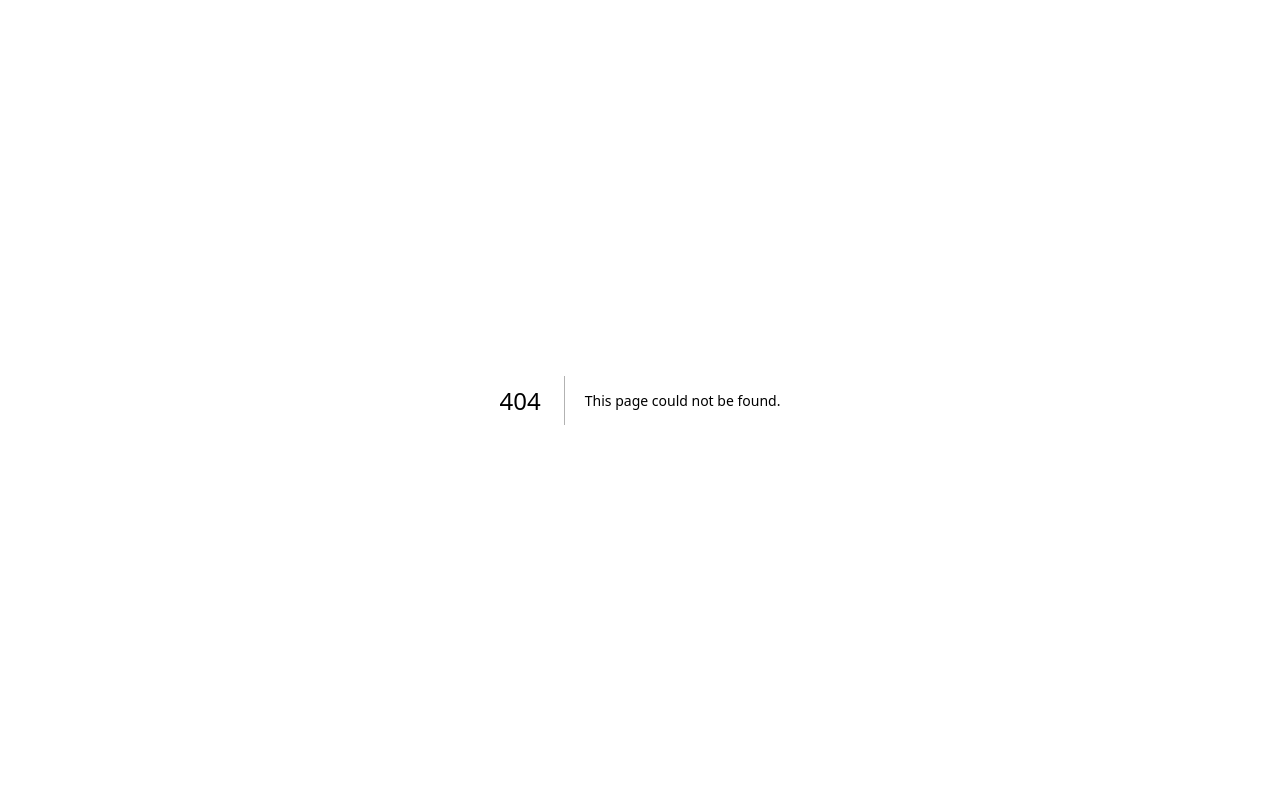
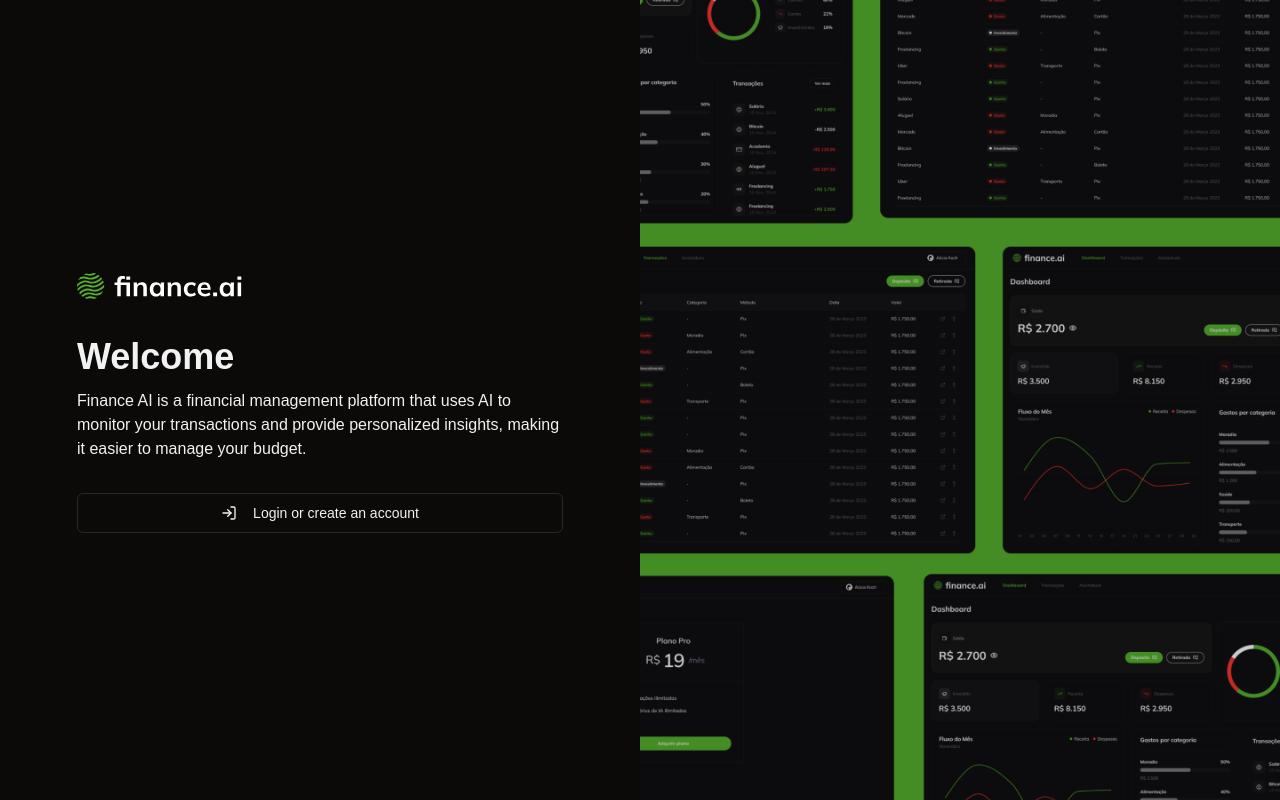
Before and after one commit to Gabriel-Vignoli/Finance-AI, a Next.js app: page /login in a window 1280 px wide. Before the commit this address had no page. Built offline with nearby package versions, Linux system fonts and the light colour scheme.

Commit message:
feat: add login page

```diff
--- /dev/null
+++ b/app/login/page.tsx
@@ -0,0 +1,28 @@
+import Image from "next/image";
+import { Button } from "../_components/ui/button";
+import { LogInIcon } from "lucide-react";
+
+const LoginPage = () => {
+  return (
+    <div className="grid h-full grid-cols-2">
+      <div className="flex h-full flex-col justify-center p-8 max-w-[550px] mx-auto">
+        <Image src="/soon.svg" alt="Finance AI" width={173} height={39} className="mb-8"/>
+        <h1 className="text-4xl font-bold mb-3">Welcome</h1>
+        <p className="mb-8">
+          Finance AI is a financial management platform that uses AI to monitor
+          your transactions and provide personalized insights, making it easier
+          to manage your budget.
+        </p>
+        <Button variant="outline">
+            <LogInIcon className="mr-2"/>
+            Login or create an account
+        </Button>
+      </div>
+      <div className="relative h-full w-full">
+        <Image src="/login.png" alt="Login" fill className="object-cover" />
+      </div>
+    </div>
+  );
+};
+
+export default LoginPage;
```
Also changed, not shown: public/login.png (added), public/soon.svg (added).
